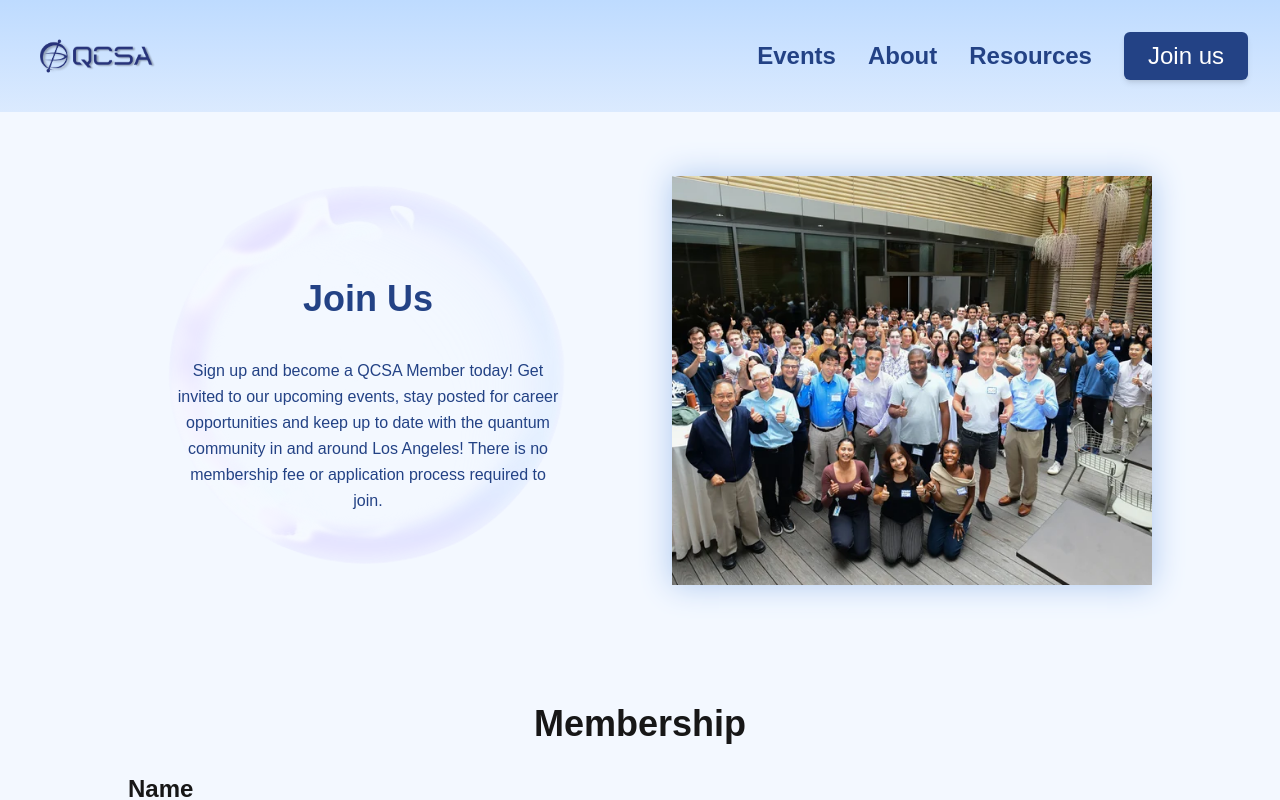
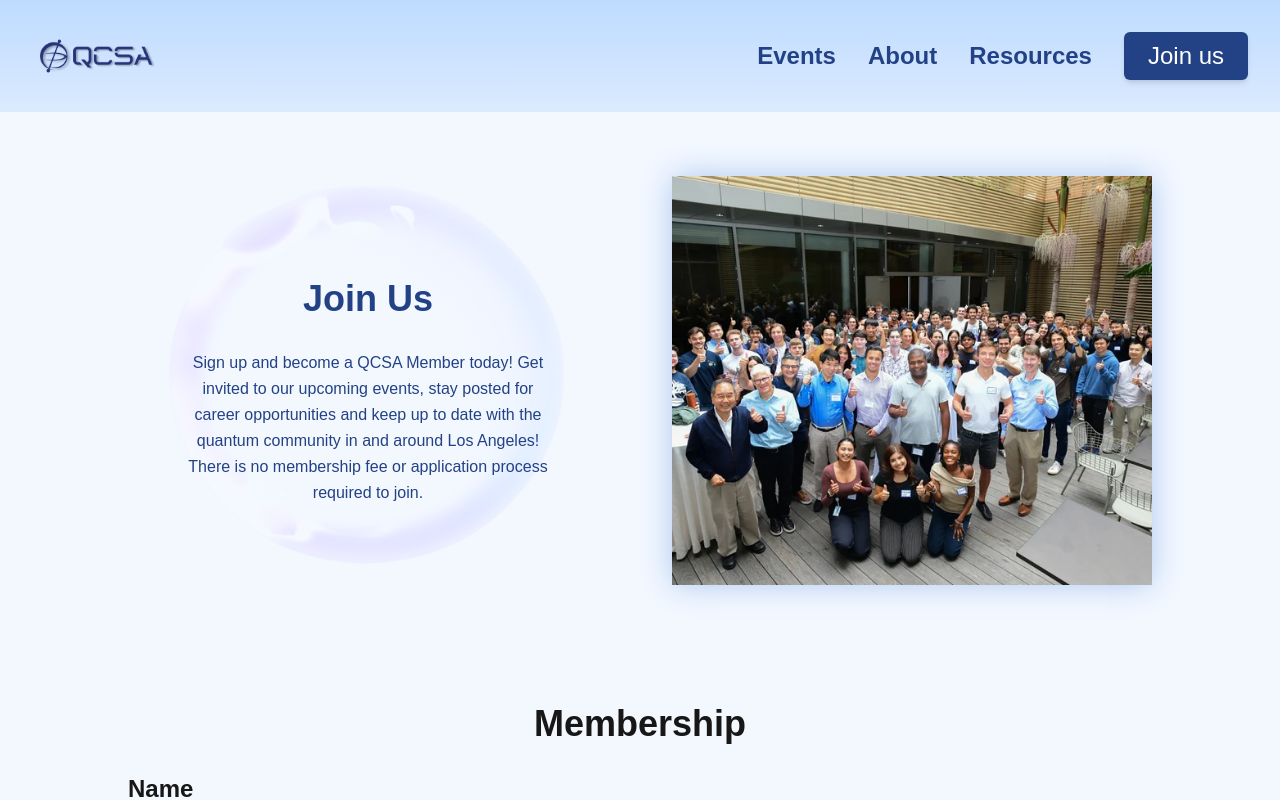
Before and after one commit to qcsa-at-ucla/qcsa, a Next.js app: page /join-us in a window 1280 px wide. Shown: the top 800 px of the page. Built offline with nearby package versions, Linux system fonts and the light colour scheme; a web font is replaced by a local one.

Commit message:
join us spacing

```diff
--- a/src/app/Components/TextAndPhoto.tsx
+++ b/src/app/Components/TextAndPhoto.tsx
@@ -31,7 +31,7 @@ export default function TextAndPhoto({
               {/* Text */}
               <div className="relative z-10 flex flex-col items-center justify-center text-center space-y-4 px-4 translate-y-30">
                 <h2 className="relative -top-4 text-[36px] font-bold text-[#234285] -translate-y-2">{title}</h2>
-                <p className="text-base text-[#234285] leading-relaxed font-[Kantumruy] px-12 lg:px-8 -translate-y-2 ">
+                <p className="text-base text-[#234285] leading-relaxed font-[Kantumruy] px-12 lg:px-10 -translate-y-4 ">
                   {description}
                 </p>
               </div>
```
